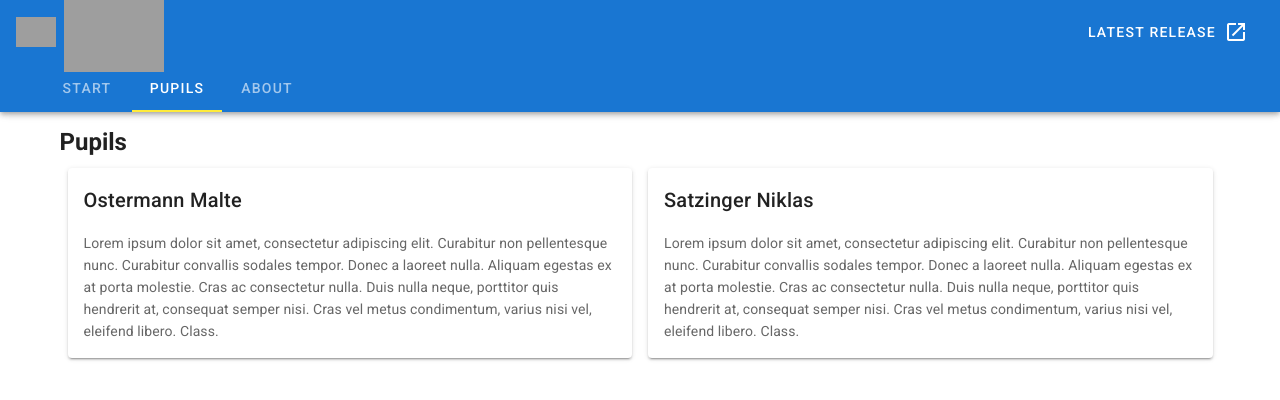
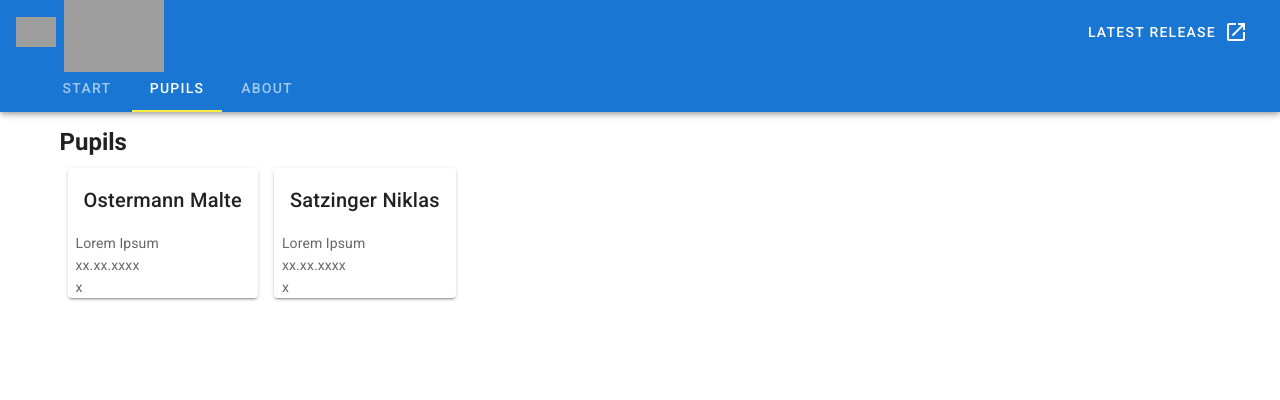
Before and after one commit to UnterrainerInformatik/htl_website, a Vue app: page / in a window 1280 px wide. Both pictures are taken after a click on the tab "PUPILS". Shown: the top 400 px of the page. Built offline with nearby package versions, Linux system fonts and the light colour scheme; grey boxes are pictures that could not be loaded.

Commit message:
Pupil changes
text, birthday, seat

```diff
--- a/src/App.vue
+++ b/src/App.vue
@@ -64,8 +64,8 @@
         <v-tab-item>
           <Pupils
             :pupils="[
-              { name: 'Ostermann Malte', text: 'Lorem ipsum dolor sit amet, consectetur adipiscing elit. Curabitur non pellentesque nunc. Curabitur convallis sodales tempor. Donec a laoreet nulla. Aliquam egestas ex at porta molestie. Cras ac consectetur nulla. Duis nulla neque, porttitor quis hendrerit at, consequat semper nisi. Cras vel metus condimentum, varius nisi vel, eleifend libero. Class.' },
-              { name: 'Satzinger Niklas', text: 'Lorem ipsum dolor sit amet, consectetur adipiscing elit. Curabitur non pellentesque nunc. Curabitur convallis sodales tempor. Donec a laoreet nulla. Aliquam egestas ex at porta molestie. Cras ac consectetur nulla. Duis nulla neque, porttitor quis hendrerit at, consequat semper nisi. Cras vel metus condimentum, varius nisi vel, eleifend libero. Class.' }
+              { name: 'Ostermann Malte', text: 'Lorem Ipsum', birthDay: 'xx.xx.xxxx', seat: 'x'},
+              { name: 'Satzinger Niklas', text: 'Lorem Ipsum', birthDay: 'xx.xx.xxxx', seat: 'x'}
             ]"
           />
         </v-tab-item>
--- a/src/components/Pupils.vue
+++ b/src/components/Pupils.vue
@@ -6,7 +6,9 @@
     <div class="fluent d-flex">
       <v-card class="ma-2" v-for="(pupil, i) in pupils" :key="i">
         <v-card-title>{{pupil.name}}</v-card-title>
-        <v-card-text>{{pupil.text}}</v-card-text>
+        <v-card-text class="ma-0 pa-0 pl-2">{{pupil.text}}</v-card-text>
+        <v-card-text class="ma-0 pa-0 pl-2">{{pupil.birthDay}}</v-card-text>
+        <v-card-text class="ma-0 pa-0 pl-2">{{pupil.seat}}</v-card-text>
       </v-card>
     </div>
   </v-container>
```
